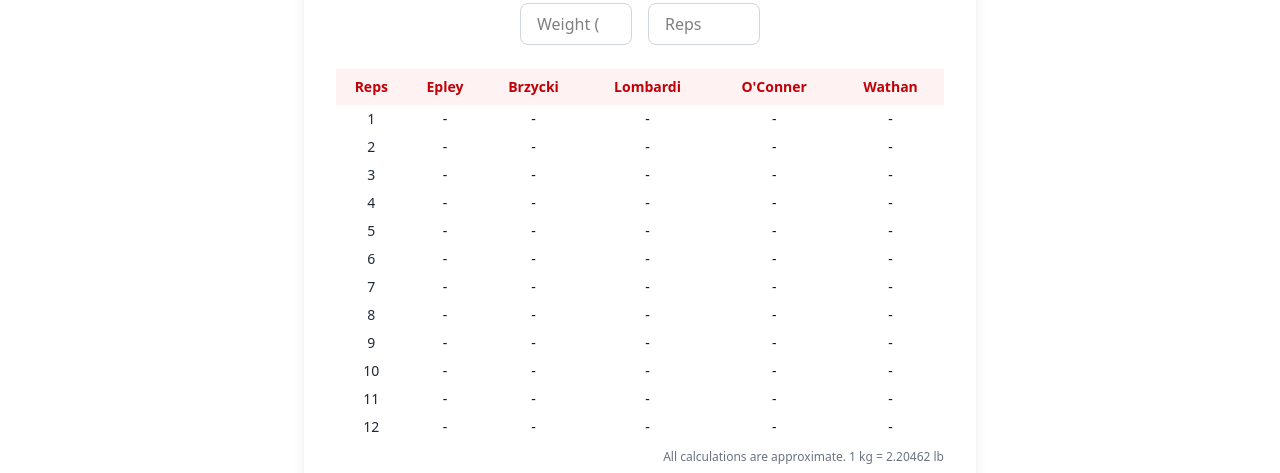
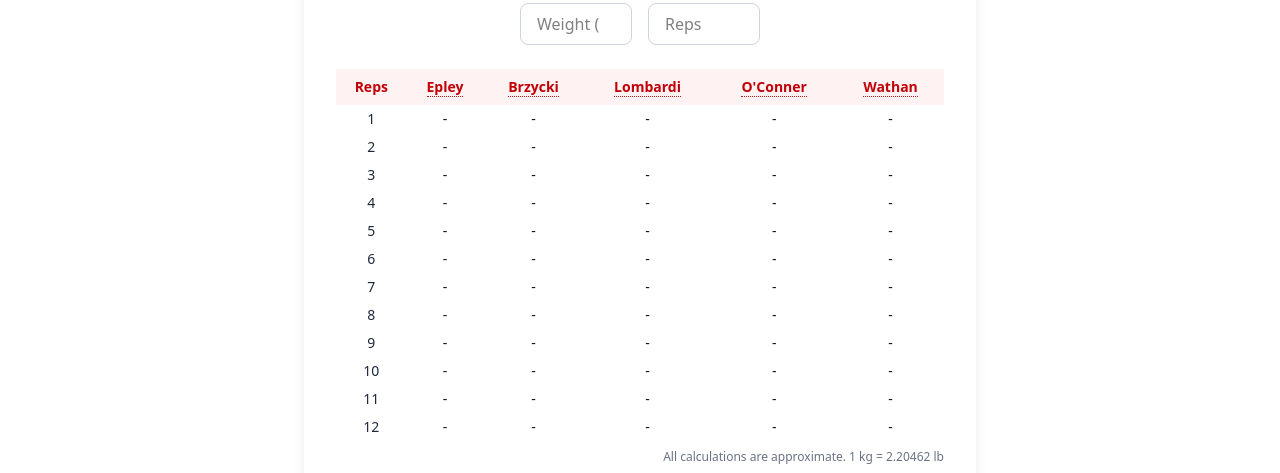
Before and after one commit to ZzyzxIsAlreadyTaken/pwrmetrics, a React (Vite) app: page / in a window 1280 px wide. Shown: the part 417-890 px from the top of the page. Built offline with nearby package versions, Linux system fonts and the light colour scheme.

Commit message:
Added tooltips and corrected some Wathan formulas

```diff
--- a/src/components/StrengthCalculator.tsx
+++ b/src/components/StrengthCalculator.tsx
@@ -1,4 +1,5 @@
 import React, { useEffect } from "react";
+import Tooltip from "./Tooltip";
 
 interface StrengthCalculatorProps {
   unit: "metric" | "imperial";
@@ -35,31 +36,45 @@ function StrengthCalculator({ unit }: StrengthCalculatorProps) {
   }, [unit]);
 
   // Epley, Brzycki, Lombardi, O'Conner, Wathan formulas
-  const formulas = [
+  // Valid rep ranges (approximate):
+  // Epley: 1-10, Brzycki: 1-10, Lombardi: 1-12, O'Conner: 1-10, Wathan: 1-10
+  const formulaMeta = [
     {
       name: "Epley",
       calc1RM: (w: number, r: number) => w * (1 + r / 30),
       from1RM: (rm: number, r: number) => rm / (1 + r / 30),
+      min: 1,
+      max: 10,
     },
     {
       name: "Brzycki",
       calc1RM: (w: number, r: number) => (w * 36) / (37 - r),
       from1RM: (rm: number, r: number) => (rm * (37 - r)) / 36,
+      min: 1,
+      max: 10,
     },
     {
       name: "Lombardi",
       calc1RM: (w: number, r: number) => w * Math.pow(r, 0.1),
       from1RM: (rm: number, r: number) => rm / Math.pow(r, 0.1),
+      min: 1,
+      max: 12,
     },
     {
       name: "O'Conner",
       calc1RM: (w: number, r: number) => w * (1 + 0.025 * r),
       from1RM: (rm: number, r: number) => rm / (1 + 0.025 * r),
+      min: 1,
+      max: 10,
     },
     {
       name: "Wathan",
-      calc1RM: (w: number, r: number) => (w * 48.8) / (53.8 - 0.201 * r),
-      from1RM: (rm: number, r: number) => (rm * (53.8 - 0.201 * r)) / 48.8,
+      calc1RM: (w: number, r: number) =>
+        (100 * w) / (48.8 + 53.8 * Math.exp(-0.075 * r)),
+      from1RM: (rm: number, r: number) =>
+        (rm * (48.8 + 53.8 * Math.exp(-0.075 * r))) / 100,
+      min: 1,
+      max: 10,
     },
   ];
 
@@ -73,8 +88,8 @@ function StrengthCalculator({ unit }: StrengthCalculatorProps) {
   // Calculate 1RM for each formula (in kg)
   const oneRMs =
     weightValid && repsValid
-      ? formulas.map((f) => f.calc1RM(weight, reps))
-      : Array(formulas.length).fill(undefined);
+      ? formulaMeta.map((f) => f.calc1RM(weight, reps))
+      : Array(formulaMeta.length).fill(undefined);
 
   // Display results in selected unit
   function display(val: number | undefined) {
@@ -85,6 +100,27 @@ function StrengthCalculator({ unit }: StrengthCalculatorProps) {
   // Only show up to 12 rows, but allow scrolling if more
   const visibleRows = probableReps; // show all rows up to reps
   const showScroll = repsValid && reps > maxRows;
+
+  // Grouped out-of-range warnings by formula
+  const groupedWarnings = formulaMeta
+    .map((f) => {
+      const maxRep = Math.max(...visibleRows);
+      if (maxRep > f.max) {
+        return `${f.name} formula may be inaccurate for reps above ${f.max}.`;
+      }
+      return null;
+    })
+    .filter(Boolean);
+
+  // Add tooltips for each formula
+  const formulaTooltips: Record<string, string> = {
+    Epley: "~10 reps\nLinear formula, overestimates past 10 reps quickly",
+    Brzycki: "~10 reps\nBecomes unreliable after 10, very conservative",
+    "O'Conner": "~10 reps\nSimilar to Epley, slightly less aggressive",
+    Wathan: "~10 reps\nBest for 1–10 reps, then underestimates",
+    Lombardi:
+      "20+ reps\nOnly one that scales well into endurance ranges (but less precise)",
+  };
 
   return (
     <div className="bg-white rounded-2xl shadow-lg w-full max-w-2xl mx-auto sm:min-w-[500px]">
@@ -146,12 +182,30 @@ function StrengthCalculator({ unit }: StrengthCalculatorProps) {
                   <th className="bg-red-50 text-red-700 font-semibold py-2 px-1">
                     Reps
                   </th>
-                  {formulas.map((f) => (
+                  {formulaMeta.map((f, i) => (
                     <th
                       key={f.name}
                       className="bg-red-50 text-red-700 font-semibold py-2 px-1"
                     >
-                      {f.name}
+                      <Tooltip
+                        content={formulaTooltips[f.name] || ""}
+                        align={
+                          i === 0
+                            ? "left"
+                            : i === formulaMeta.length - 1
+                            ? "right"
+                            : "center"
+                        }
+                      >
+                        <span
+                          style={{
+                            cursor: "help",
+                            borderBottom: "1px dotted #b91c1c",
+                          }}
+                        >
+                          {f.name}
+                        </span>
+                      </Tooltip>
                     </th>
                   ))}
                 </tr>
@@ -167,7 +221,7 @@ function StrengthCalculator({ unit }: StrengthCalculatorProps) {
                     <td className="py-1 px-1 font-medium text-gray-800 text-center">
                       {r}
                     </td>
-                    {formulas.map((f, i) => (
+                    {formulaMeta.map((f, i) => (
                       <td
                         key={f.name}
                         className="py-1 px-1 text-center text-gray-900"
@@ -190,6 +244,15 @@ function StrengthCalculator({ unit }: StrengthCalculatorProps) {
           <div className="text-xs text-gray-500 mt-2 text-right">
             All calculations are approximate. 1 kg = 2.20462 lb
           </div>
+          {groupedWarnings.length > 0 && (
+            <div className="text-xs text-red-500 mt-2">
+              <b>Note:</b> Some formulas may be inaccurate for high rep ranges.
+              <br />
+              {groupedWarnings.map((msg) => (
+                <div key={msg}>{msg}</div>
+              ))}
+            </div>
+          )}
         </div>
       </div>
     </div>
--- /dev/null
+++ b/src/components/Tooltip.tsx
@@ -0,0 +1,47 @@
+import React, { useState, useRef } from "react";
+
+interface TooltipProps {
+  content: React.ReactNode;
+  children: React.ReactNode;
+  align?: "left" | "center" | "right";
+}
+
+const Tooltip: React.FC<TooltipProps> = ({
+  content,
+  children,
+  align = "center",
+}) => {
+  const [visible, setVisible] = useState(false);
+  const timeout = useRef<number | null>(null);
+
+  const show = () => {
+    timeout.current = window.setTimeout(() => setVisible(true), 100);
+  };
+  const hide = () => {
+    if (timeout.current) window.clearTimeout(timeout.current);
+    setVisible(false);
+  };
+
+  let positionClass = "left-1/2 -translate-x-1/2";
+  if (align === "left") positionClass = "left-0";
+  if (align === "right") positionClass = "right-0";
+
+  return (
+    <span
+      className="relative inline-block"
+      onMouseEnter={show}
+      onMouseLeave={hide}
+    >
+      {children}
+      {visible && (
+        <div
+          className={`absolute z-50 mt-2 px-3 py-2 rounded bg-gray-900/70 text-white text-xs shadow-lg whitespace-pre-line min-w-[180px] max-w-xs ${positionClass}`}
+        >
+          {content}
+        </div>
+      )}
+    </span>
+  );
+};
+
+export default Tooltip;
```
